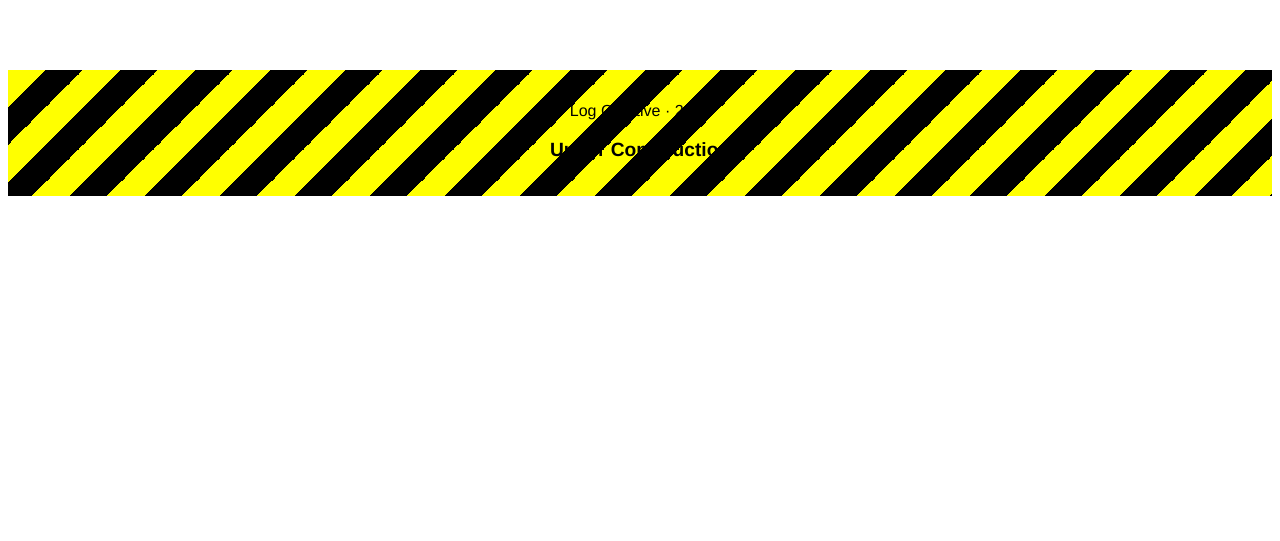
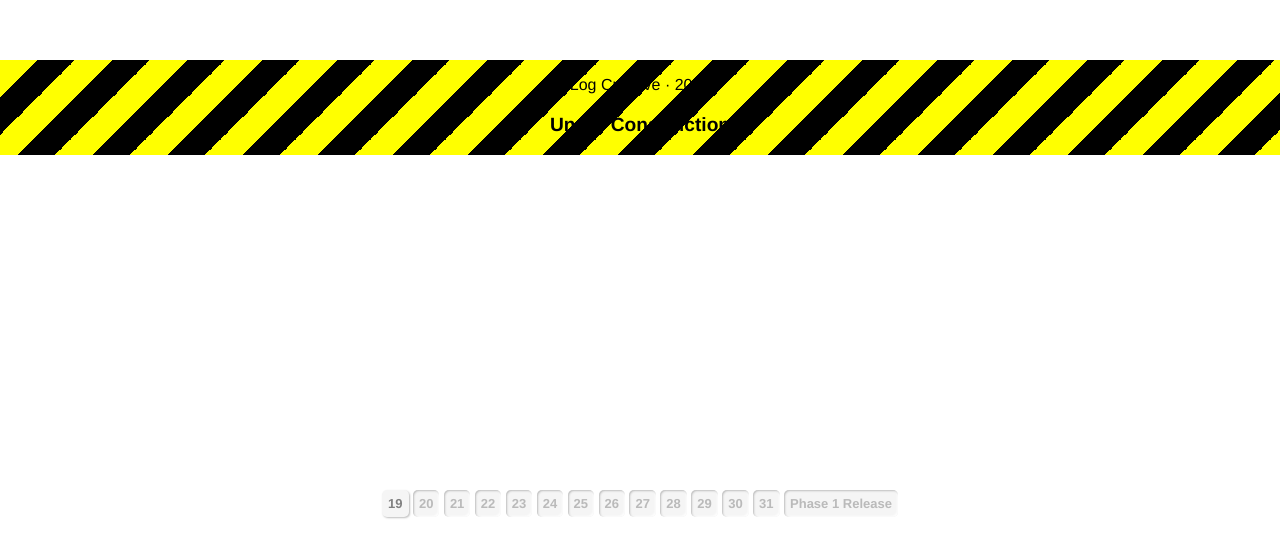
Before and after one commit to LogCreative/LogCreative, a plain HTML site: page index.html in a window 1280 px wide. Shown: the part 275-816 px from the top of the page. Drawn offline with Linux system fonts and the light colour scheme.

Commit message:
index canlendar

```diff
--- a/index.html
+++ b/index.html
@@ -10,16 +10,19 @@
     body{
         font-family: Helvetica, sans-serif;
         display: flex;
+        flex-direction: column;
         align-items: center;
-        justify-content: stretch;
+        justify-content: space-between;
         min-height: 100vh;
+        padding: 0px;
+        margin: 0px;
     }
 
     #notice{
         background-color: yellow;
         width: 100%;
         text-align: center;
-        padding: 1em;
+        padding: 0px;
         background-image: linear-gradient(
             -45deg,
             rgba(0,0,0,1) 0, rgba(0,0,0,1) 25%, transparent 25%, transparent 50%,
@@ -27,6 +30,7 @@
         );
         background-size: 75px 75px;
         animation: shift 1s infinite linear;
+        margin: 0px;
     }
 
     #line {
@@ -42,11 +46,51 @@
             background-position-x: -75px;
         }
     }
+
+    #calendar{
+        margin-bottom: 8px;
+    }
+
+    .day {
+        display: inline-block;
+        padding: 6px;
+        border-radius: 5px;
+        color: rgba(128, 128, 128, 0.5);
+        background: whitesmoke;
+        box-shadow: inset 1px 1px 2px #bebebe,
+                    inset -1px -1px 2px #ffffff;
+        font-size: small;
+        font-weight: bold;
+    }
+
+    .complete, .day:hover {
+        color: grey;
+        background: whitesmoke;
+        box-shadow:  1px 1px 2px #bebebe,
+                    -1px -1px 2px #ffffff;
+    }
 </style>
 <body>
+    <div></div>
     <div id="notice">
         <p>Log Creative · 2021</p>
         <p id="line">Under Construction</p>
     </div>
+    <div id="calendar">
+        <div class="day complete">19</div>
+        <div class="day">20</div>
+        <div class="day">21</div>
+        <div class="day">22</div>
+        <div class="day">23</div>
+        <div class="day">24</div>
+        <div class="day">25</div>
+        <div class="day">26</div>
+        <div class="day">27</div>
+        <div class="day">28</div>
+        <div class="day">29</div>
+        <div class="day">30</div>
+        <div class="day">31</div>
+        <div class="day">Phase 1 Release</div>
+    </div>
 </body>
 </html>
```
